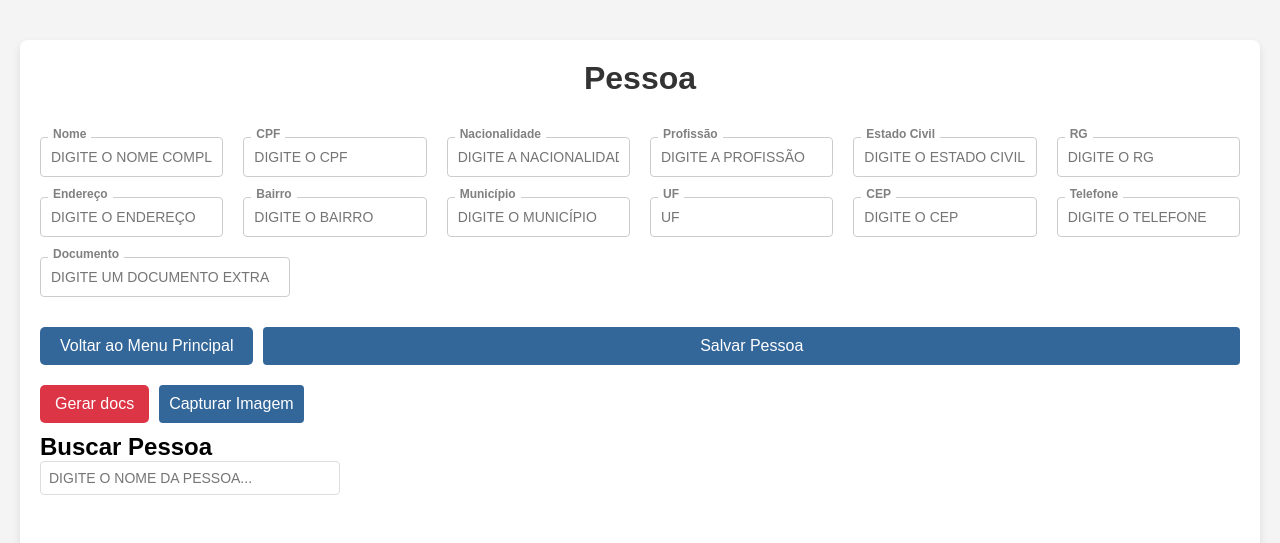
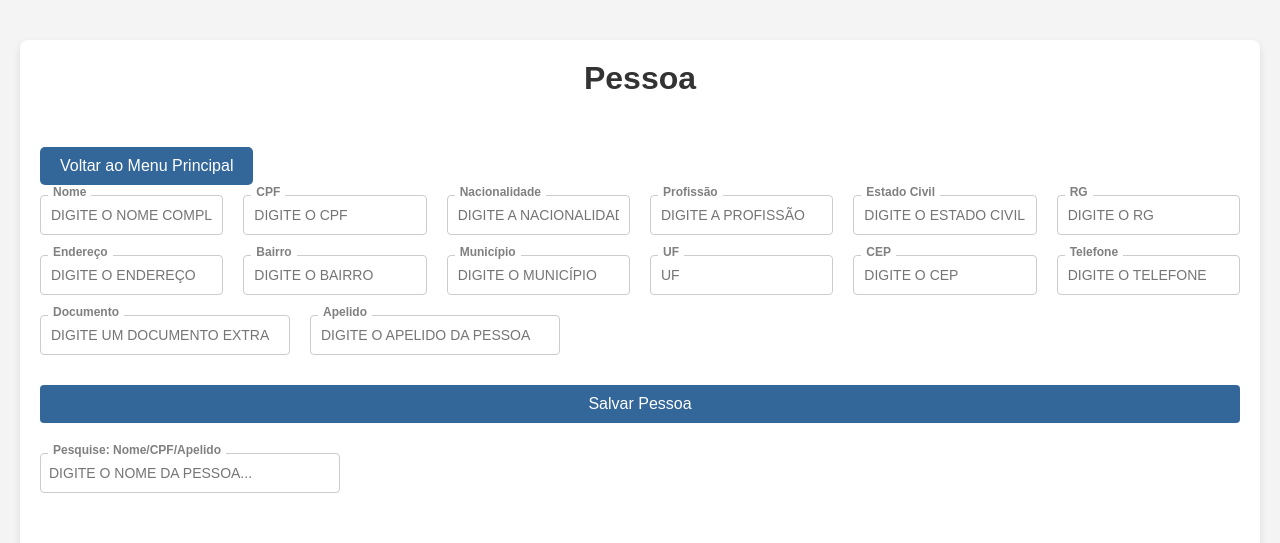
Before and after one commit to PERICLESZA/mobile, a PHP site: page /view/pessoa.php in a window 1280 px wide. Shown: the top 543 px of the page. Run offline with PHP 8.4, Linux system fonts and the light colour scheme; the visitor is signed in with stand-in values (Sample User, id 1); some libraries are stand-ins or nearby versions.

Commit message:
Ajustes pedidos pelo BIG

```diff
--- a/index.php
+++ b/index.php
@@ -43,8 +43,8 @@ $pdo = $connections['cedroibr7'];
             <label for="password">Senha:</label>
             <input type="password" id="password" name="password" required autocomplete="off">
 
-            <label for="key">Key:</label>
-            <input type="password" id="key" name="key" oninput="checkKey()">
+            <!-- <label for="key">Key:</label>
+            <input type="password" id="key" name="key" oninput="checkKey()"> -->
 
             <input type="hidden" id="nmstore" name="nmstore">
 
--- a/js/pessoa.js
+++ b/js/pessoa.js
@@ -90,7 +90,7 @@ function savePessoa() {
     const fields = [
         "nome", "nacionalidade", "profissao", "estado_civil", "rg", "cpf",
         "endereco", "bairro", "municipio", "uf", "cep", "telefone",
-        "docespecial", "excluido"
+        "docespecial", "apelido", "excluido"
     ];
 
     // Verificação simples: nome não pode estar vazio
@@ -153,14 +153,20 @@ function savePessoa() {
         // document.getElementById("msgResponse").innerText = message;
 
         // Limpa os campos do formulário
-        fields.forEach(id => {
-            const el = document.getElementById(id);
-            if (el) el.value = '';
-        });
+        // fields.forEach(id => {
+        //     const el = document.getElementById(id);
+        //     if (el) el.value = '';
+        // });
 
         editingPessoaId = null;
         document.getElementById("saveBtn").textContent = "Adicionar Pessoa";
         autocompletePessoa();
+        // Chama o botão de captura de imagem após salvar
+        const abrirImgBtn = document.getElementById("abrirImgBtn");
+        if (abrirImgBtn) {
+            abrirImgBtn.click();
+        }
+
     })
     .catch(error => {
         console.error("Erro na requisição:", error);
@@ -195,6 +201,7 @@ function editPessoa(id) {
             document.getElementById("cep").value = data.cep || '';
             document.getElementById("telefone").value = data.telefone || '';
             document.getElementById("docespecial").value = data.docespecial || '';
+            document.getElementById("apelido").value = data.apelido || '';
             // document.getElementById("excluido").value = data.excluido || '';
 
 
@@ -258,6 +265,7 @@ function gerarPDF(documento) {
         uf: document.getElementById("uf").value,
         cep: document.getElementById("cep").value,
         telefone: document.getElementById("telefone").value,
+        apelido: document.getElementById("apelido").value, // <- Envia a opção selecionada
         documento: documento // <- Envia a opção selecionada
     };
 
--- a/view/pessoa.php
+++ b/view/pessoa.php
@@ -23,6 +23,10 @@
         <h1>Pessoa</h1>
 
         <div class="form-container">
+            <div class="button-group">
+                <button type="button" id="backButton">Voltar ao Menu Principal</button>
+                </br>
+            </div>
             <div class="cad-group">
                 <div class="input-container">
                     <label for="nome">Nome</label>
@@ -81,17 +85,20 @@
                     <label for="docespecial">Documento</label>
                     <input type="text" id="docespecial" placeholder="Digite um documento extra">
                 </div>
+                <div class="input-container">
+                    <label for="apelido">Apelido</label>
+                    <input type="text" id="apelido" placeholder="Digite o apelido da Pessoa">
+                </div>
             </div>
             <input type="hidden" id="cdpessoa">
             <input type="hidden" id="excluido">
 
             <div class="button-group">
-                <button type="button" id="backButton">Voltar ao Menu Principal</button>
                 <button type="button" id="saveBtn" onclick="savePessoa()">Salvar Pessoa</button>
             </div>
             <div class="button-group">
-                <button type="button" class="btn-vermelho" onclick="gerarPDF('todos')">Gerar docs</button>
-                <button type="button" id="abrirImgBtn">Capturar Imagem</button>
+                <!-- <button type="button" class="btn-vermelho" onclick="gerarPDF('todos')">Gerar docs</button> -->
+                <button type="button" id="abrirImgBtn" style="display: none;">Capturar Imagem</button>
 
                 <!-- <button type="button" onclick="gerarPDF('procuracao')">Procuração</button>
                 <button type="button" onclick="gerarPDF('contrato')">Contrato</button>
@@ -105,8 +112,8 @@
 
 
             </div>
-            <div>
-                <h2>Buscar Pessoa</h2>
+            <div class="input-container">
+                <label for="searchInput">Pesquise: Nome/CPF/Apelido</label>
                 <input
                     type="text"
                     id="searchInput"
```
Also changed, not shown: controller/pessoacontroller.php (+16 -25 lines), view/img.php (+5 -2 lines).
